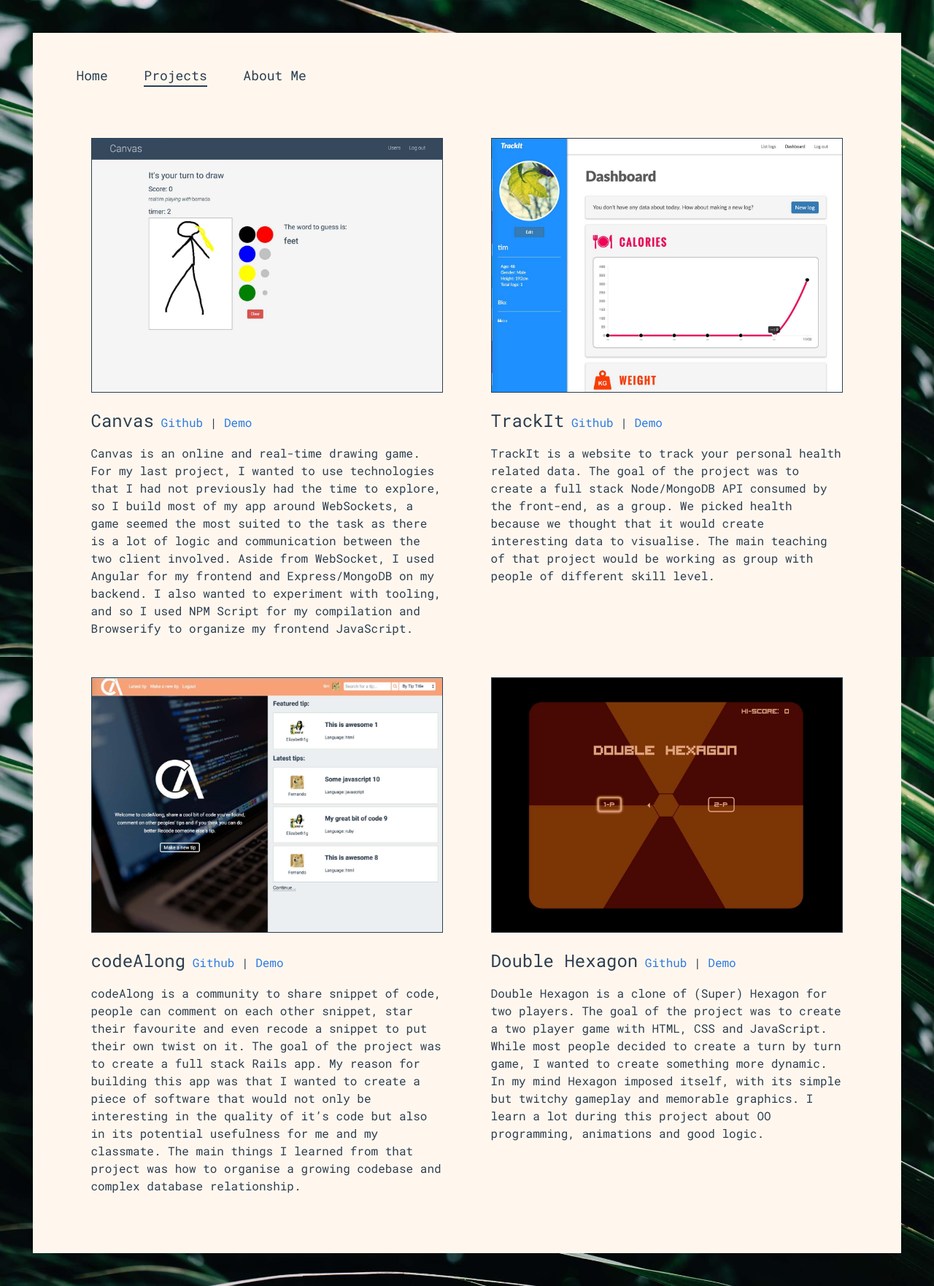
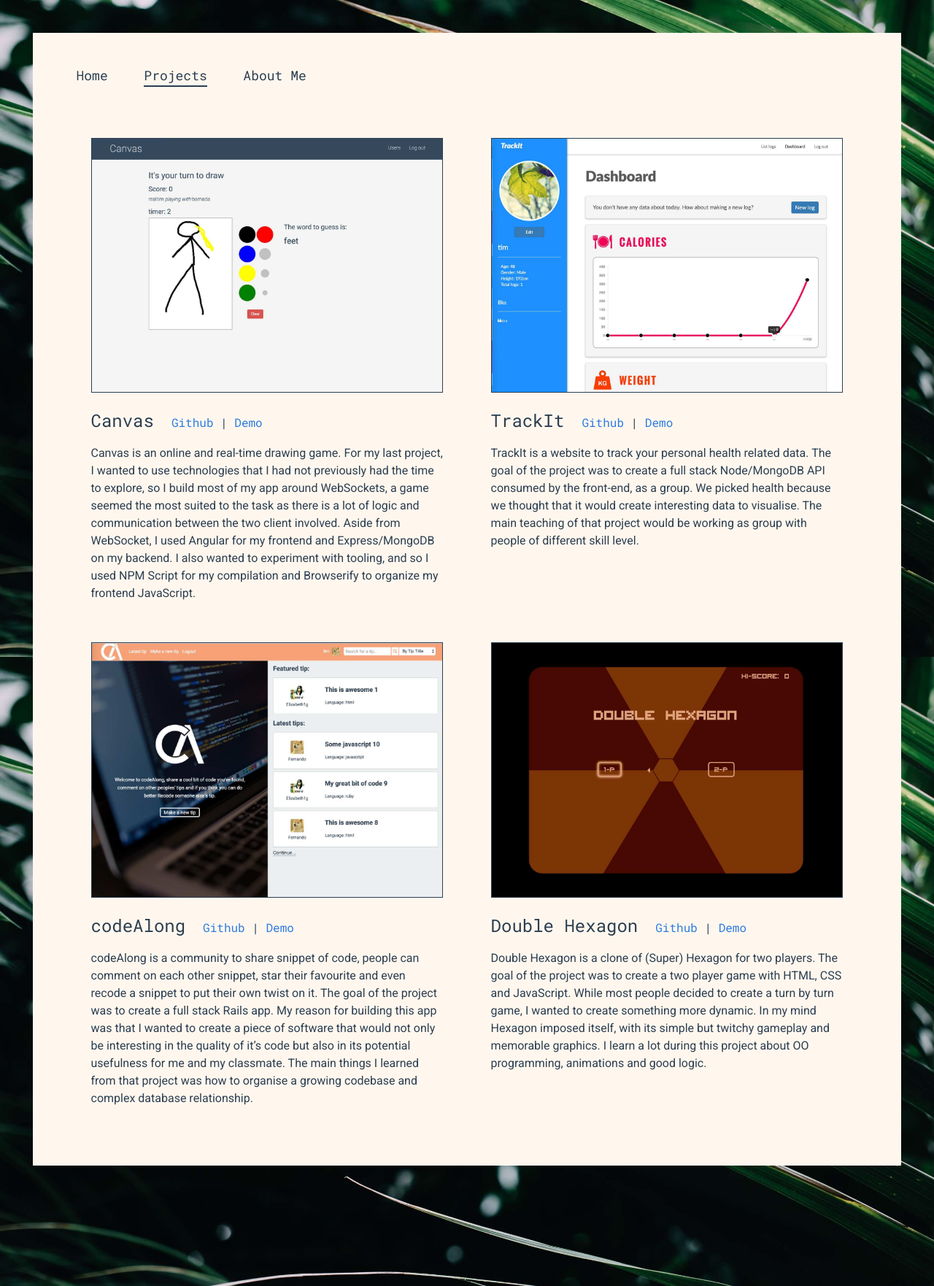
Before and after one commit to TimDeve/timdeve.github.io, a Jekyll site: the page built from projects/index.html, in a window 1280 px wide. Shown: the whole page at 73% size. Built offline with Jekyll 4.4.1, drawn with Linux system fonts in a browser that asks for light colours.

Commit message:
Set paragraphs to roboto font

```diff
--- a/_includes/head.html
+++ b/_includes/head.html
@@ -4,6 +4,7 @@
   <title>{{site.title}}</title>
   <link rel="icon" href="img/favicon.ico" type="image/x-icon" />
   <link href='https://fonts.googleapis.com/css?family=Roboto+Mono' rel='stylesheet' type='text/css'>
+  <link href='https://fonts.googleapis.com/css?family=Roboto' rel='stylesheet' type='text/css'>
   <link rel="stylesheet" type="text/css" href="/css/main.css">
   <script type="text/javascript" src="/js/jquery.min.js"></script>
   <script type="text/javascript" src="/js/index.js"></script>
--- a/_sass/_main.scss
+++ b/_sass/_main.scss
@@ -12,7 +12,7 @@
 }
 
 body {
-  font-family: 'Roboto Mono', monospace;
+  font-family: Roboto, Helvetica, Arial, sans-serif;
   background-color: #19812b;
   color: #2c3e50;
   background: url("../img/1.jpg") no-repeat center center fixed;
@@ -51,6 +51,7 @@
   width: 90%;
   bottom: 0;
   padding-bottom: 5vh;
+  font-family: "Roboto Mono", monospace;
 }
 
 .name {
@@ -77,10 +78,13 @@
   h3 {
     font-size: 24px;
     margin-top: 10px;
+    font-family: "Roboto Mono", monospace;
     display: inline-block;
   }
 
   .projectLinks {
+    margin-left: 20px;
+    font-family: "Roboto Mono", monospace;
     display: inline-block;
   }
 
@@ -97,6 +101,7 @@
 
 .site-nav {
 
+  font-family: "Roboto Mono", monospace;
   margin-bottom: 50px;
 
   a {
@@ -170,6 +175,12 @@
     @include span-columns(12);
     margin-top: 20px;
     padding: 0;
+
+    .projectLinks {
+      margin-left: 0;
+      display: block;
+    }
+
   }
 
   .aboutMeContainer {
@@ -219,7 +230,6 @@
     margin-left: 0;
   }
 
-
 }
 
 
```
